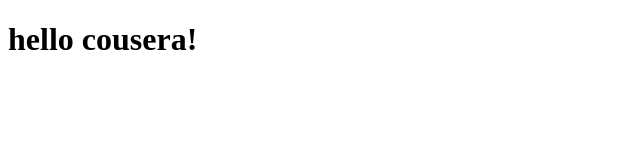
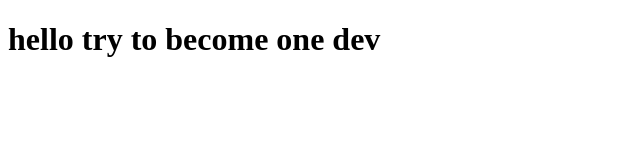
Before and after one commit to ymle-h/coursera-test, a plain HTML site: page site/index.html in a window 1280 px wide. Shown: the whole page, without its empty margins (0-640 px from the left). Drawn offline with Linux system fonts and the light colour scheme.

Commit message:
small change

```diff
--- a/site/index.html
+++ b/site/index.html
@@ -3,9 +3,9 @@
 <head>
 	<meta charset="utf-8">
 	<meta name="viewport" content="width=device-width, initial-scale=1">
-	<title> HELLO TEST</title>
+	<title> MY First Web</title>
 </head>
 <body>
-<h1>hello cousera!</h1>
+<h1>hello try to become one dev</h1>
 </body>
 </html>
```
